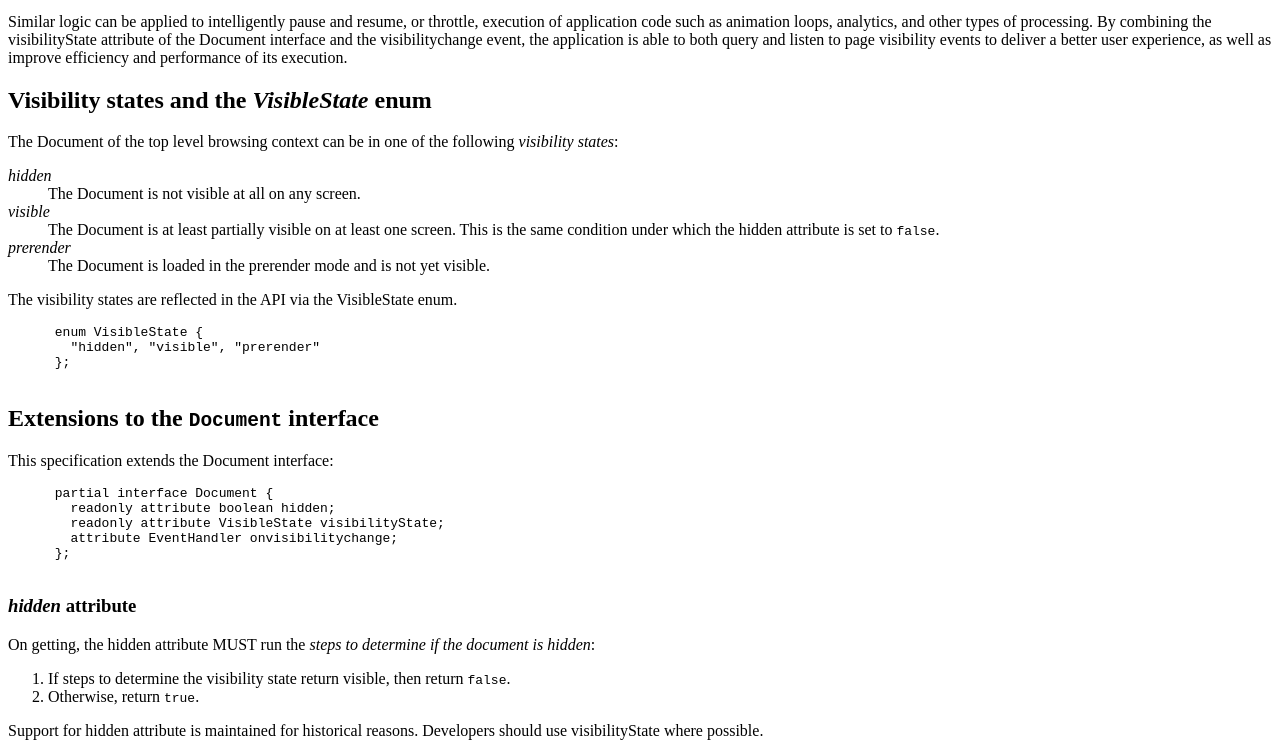
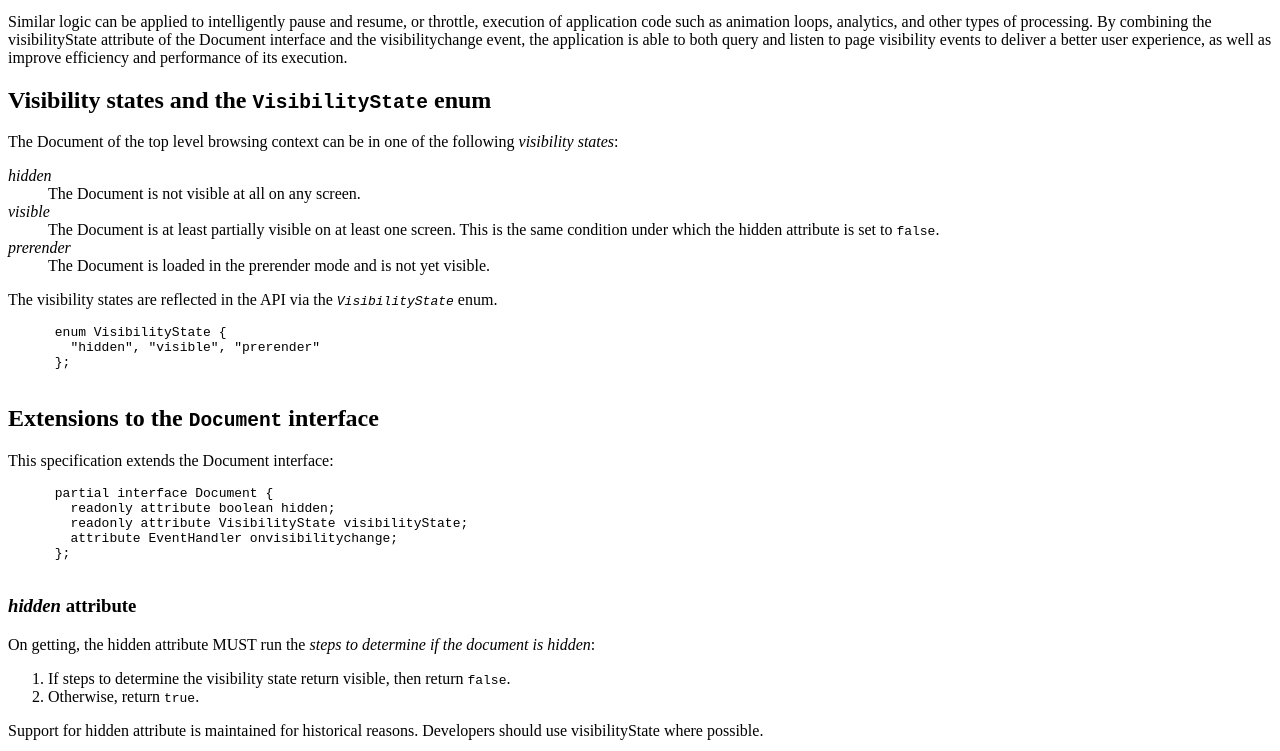
Before and after one commit to w3c/page-visibility, a plain HTML site: page index.html in a window 1280 px wide. Shown: the part 869-1620 px from the top of the page. Drawn offline with Linux system fonts and the light colour scheme.

Commit message:
revert enum name to VisibilityState

```diff
--- a/index.html
+++ b/index.html
@@ -84,12 +84,12 @@
       <p>
         The Working Group expects to demonstrate 2 implementations of the
         features listed in this specification by the end of the Candidate
-        Recommendation phase. <a data-link-for="VisibleState">prerender</a> is
-        marked a feature at risk.
+        Recommendation phase. <a data-link-for="VisibilityState">prerender</a>
+        is marked a feature at risk.
       </p>
     </section>
     <section id="introduction" class='informative' data-link-for=
-    "VisibleState">
+    "VisibilityState">
       <h2>
         Introduction
       </h2>
@@ -116,7 +116,7 @@
     <section id="conformance">
       <!-- autofilled by respec -->
     </section>
-    <section class='informative' data-link-for="VisibleState">
+    <section class='informative' data-link-for="VisibilityState">
       <h2>
         Examples of usage
       </h2>
@@ -161,9 +161,9 @@
         execution.
       </p>
     </section>
-    <section data-dfn-for="VisibleState" data-link-for="VisibleState">
+    <section data-dfn-for="VisibilityState" data-link-for="VisibilityState">
       <h2>
-        Visibility states and the <dfn>VisibleState</dfn> enum
+        Visibility states and the <code>VisibilityState</code> enum
       </h2>
       <p>
         The <a>Document</a> of the <a>top level browsing context</a> can be in
@@ -195,15 +195,15 @@
       </dl>
       <p>
         The <a>visibility states</a> are reflected in the API via the
-        <a>VisibleState</a> enum.
+        <code><dfn>VisibilityState</dfn></code> enum.
       </p>
       <pre class="idl">
-      enum VisibleState {
+      enum VisibilityState {
         "hidden", "visible", "prerender"
       };
       </pre>
     </section>
-    <section data-link-for="Document" data-dfn-for="Document">
+    <section data-dfn-for="Document">
       <h2>
         Extensions to the <code>Document</code> interface
       </h2>
@@ -213,11 +213,11 @@
       <pre class="idl">
       partial interface Document {
         readonly attribute boolean hidden;
-        readonly attribute VisibleState visibilityState;
+        readonly attribute VisibilityState visibilityState;
         attribute EventHandler onvisibilitychange;
       };
       </pre>
-      <section>
+      <section data-dfn-for="Document" data-link-for="Document">
         <h3>
           <dfn>hidden</dfn> attribute
         </h3>
@@ -225,7 +225,7 @@
           On getting, the <a>hidden</a> attribute MUST run the <dfn>steps to
           determine if the document is hidden</dfn>:
         </p>
-        <ol data-link-for="VisibleState" class="algorithm">
+        <ol data-link-for="VisibilityState" class="algorithm">
           <li>If <a>steps to determine the visibility state</a> return
           <a>visible</a>, then return <code>false</code>.
           </li>
@@ -237,7 +237,7 @@
           reasons. Developers should use <a>visibilityState</a> where possible.
         </p>
       </section>
-      <section>
+      <section data-dfn-for="Document" data-link-for="Document">
         <h3>
           <dfn>visibilityState</dfn> attribute
         </h3>
@@ -250,11 +250,11 @@
           browsing context</a>.
           </li>
           <li>If the <a>defaultView</a> of <var>doc</var> is <code>null</code>,
-          return "<a data-lt="VisibleState.hidden">hidden</a>".
+          return "<a data-lt="VisibilityState.hidden">hidden</a>".
           </li>
-          <li>Otherwise, return the <a>VisibleState</a> value that best matches
-          the <a>visibility state</a> of <var>doc</var>:
-            <ol data-link-for="VisibleState">
+          <li>Otherwise, return the <a>VisibilityState</a> value that best
+          matches the <a>visibility state</a> of <var>doc</var>:
+            <ol data-link-for="VisibilityState">
               <li>If <var>doc</var> was <a data-cite=
               "RESOURCE-HINTS#prerender">prerendered</a> [[!RESOURCE-HINTS]]
               and has not previously transitioned to "<a>visible</a>", return
@@ -287,7 +287,7 @@
             </ol>
           </li>
         </ol>
-        <p data-link-for="VisibleState">
+        <p data-link-for="VisibilityState">
           To accommodate assistive technologies that are typically full screen
           but still show a view of the page, when applicable, on getting, the
           <a data-link-for="Document">visibilityState</a> attribute MAY return
@@ -295,7 +295,7 @@
           not minimized but is fully obscured by other applications.
         </p>
       </section>
-      <section>
+      <section data-dfn-for="Document" data-link-for="Document">
         <h3>
           <dfn>onvisibilitychange</dfn> event handler attribute
         </h3>
@@ -321,7 +321,7 @@
         <a>Document</a> of the <a>top level browsing context</a> has changed,
         the user agent MUST run the following steps:
       </p>
-      <ol class="algorithm" data-link-for="VisibleState">
+      <ol class="algorithm" data-link-for="VisibilityState">
         <li>Let <var>doc</var> be the <a>Document</a> of the <a>top level
         browsing context</a>.
         </li>
@@ -390,7 +390,7 @@
         <a>Document</a> is the active document; the <code>unload</code> event
         provides a notification that the page is being unloaded. This API
         extends these capabilities by also exposing the <a data-link-for=
-        "VisibleState">prerender</a> state of the <a>Document</a>—see
+        "VisibilityState">prerender</a> state of the <a>Document</a>—see
         [[!RESOURCE-HINTS]] security and privacy section for relevant
         considerations and best practices on the use of prerender—and unifies
         all of the above in a single API to simplify development of
```
